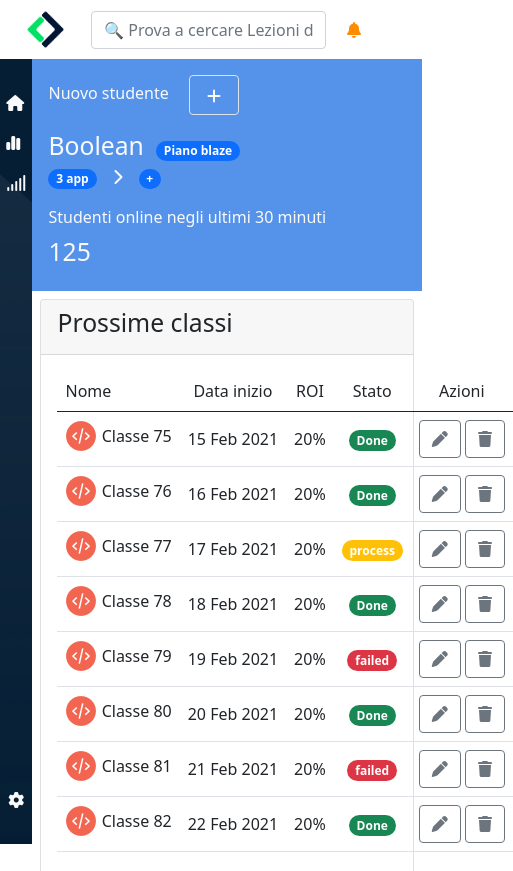
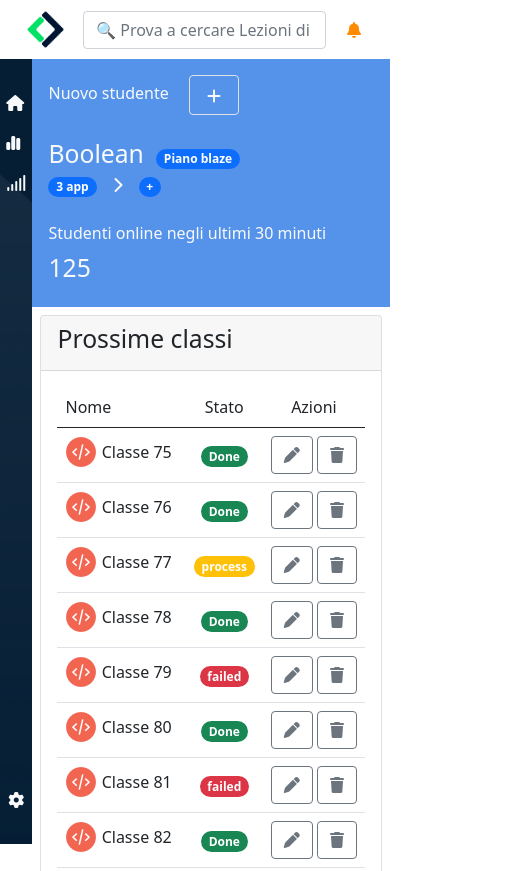
Before and after one commit to Daniele-Taullaraj/html-css-bootstrap-dashboard, a plain HTML site: page index.html in a window 390 px wide. Shown: the top 871 px of the page, 513 px wide, since content can reach past the window. Drawn offline with nearby package versions, Linux system fonts and the light colour scheme.

Commit message:
settled table

```diff
--- a/index.html
+++ b/index.html
@@ -19,8 +19,8 @@
 <body>
 
     <!-- +++++++++++++++++++++++++++++++++++ HEADER +++++++++++++++++++++++++++++++++++ -->
-    <header class="navbar navbar-expand position-fixed w-100 px-3 align-items-center">
-        <div class="navbar-brand ">
+    <header class="navbar navbar-expand position-fixed w-100 px-3 ">
+        <div class="me-2">
             <img src="./img/logo.svg" alt="" class="d-none d-md-inline">
             <img src="./img/mobile-logo.png" alt="" class="d-md-none" id="small-logo">
         </div>
@@ -56,8 +56,8 @@
 
                 <nav class="d-flex flex-column justify-content-between align-items-center py-4">
 
-                    <ul class="nav  nav-pills flex-column">
-                        <li class="nav-item">
+                    <ul class="nav nav-pills flex-column">
+                        <li class="nav-item ">
                             <a href="#" class="nav-link text-light px-0 responsive-text nav-hover">
                                 <i class="fa-solid fa-house me-3 ps-3"></i>
                                 <span class="d-none d-lg-inline ms-2"> Home</span>
@@ -77,7 +77,7 @@
                         </li>
                     </ul>
 
-                    <div>
+                    <div class="nav-item ">
                         <a href="#" class="nav-link text-light px-0 responsive-text nav-hover">
                             <i class="fa-solid fa-gear me-3 ps-3"></i>
                             <span class="d-none d-lg-inline ms-2"> Admin</span>
@@ -94,10 +94,10 @@
 
 
                     <!-- +++++++++++++++++++++++++++++++++++ ADD STUDENT  +++++++++++++++++++++++++++++++++++ -->
-                    <div class="d-flex flex-column flex-sm-row p-3 m-0" id="student">
+                    <div class="d-flex flex-column flex-sm-row p-3 gap-2" id="student">
 
                         <div
-                            class="order-sm-3 col responsive-text d-md-flex align-items-start justify-content-end pe-lg-5">
+                            class="order-sm-3 col d-md-flex align-items-start justify-content-end responsive-text pe-lg-5">
                             <span class="text-light pt-2 me-3">Nuovo studente</span>
                             <button class="btn border border-1 rounded" type="button" data-bs-toggle="offcanvas"
                                 data-bs-target="#offcanvasNavbar" aria-controls="offcanvasNavbar"
@@ -189,7 +189,7 @@
                                             <label for="Stato" class="fw-bold">Stato</label><br>
                                             <select name="Stato" id="Stato" class="form-control">
                                                 <option value="" disabled selected hidden>Scegli <span>&#9660;</span>
-                                                </option> <!-- Utilizzo dello span per l'icona e il testo -->
+                                                </option>
                                                 <option value="">Scegli <span>&#9660;</span></option>
                                                 <option value="1">Scegli1</option>
                                                 <option value="2">Scegli2</option>
@@ -231,8 +231,9 @@
                                         <thead>
                                             <tr>
                                                 <td style="width:60%">Nome</td>
-                                                <td class="responsive-text text-center">Data inizio</td>
-                                                <td class="text-center">ROI</td>
+                                                <td class="responsive-text text-center d-none d-sm-table-cell">
+                                                    Data inizio</td>
+                                                <td class="text-center d-none d-sm-table-cell">ROI</td>
                                                 <td class="text-center">Stato</td>
                                                 <td class="text-center">Azioni</td>
 
@@ -244,9 +245,11 @@
                                                     <img src="./img/avatar.png" alt="">
                                                     <span class="align-middle">Classe 75</span>
                                                 </td>
-                                                <td class="align-middle text-center ">15 Feb
+                                                <td class="align-middle text-center d-none d-sm-table-cell ">15
+                                                    Feb
                                                     2021</td>
-                                                <td class="align-middle text-center ">20%</td>
+                                                <td class="align-middle text-center d-none d-sm-table-cell ">20%
+                                                </td>
                                                 <td class="align-middle text-center">
                                                     <span class="badge rounded-pill bg-success">Done</span>
                                                 </td>
@@ -262,8 +265,10 @@
                                                     <img src="./img/avatar.png" alt="">
                                                     <span class="align-middle">Classe 76</span>
                                                 </td>
-                                                <td class="align-middle text-center">16 Feb 2021</td>
-                                                <td class="align-middle text-center">20%</td>
+                                                <td class="align-middle text-center d-none d-sm-table-cell">16
+                                                    Feb 2021</td>
+                                                <td class="align-middle text-center d-none d-sm-table-cell">20%
+                                                </td>
                                                 <td class="align-middle text-center">
                                                     <span class="badge rounded-pill bg-success">Done</span>
                                                 </td>
@@ -279,8 +284,10 @@
                                                     <img src="./img/avatar.png" alt="">
                                                     <span class="align-middle">Classe 77</span>
                                                 </td>
-                                                <td class="align-middle text-center">17 Feb 2021</td>
-                                                <td class="align-middle text-center">20%</td>
+                                                <td class="align-middle text-center d-none d-sm-table-cell">17
+                                                    Feb 2021</td>
+                                                <td class="align-middle text-center d-none d-sm-table-cell">20%
+                                                </td>
                                                 <td class="align-middle text-center">
                                                     <span class="badge rounded-pill bg-warning">process</span>
                                                 </td>
@@ -296,8 +303,10 @@
                                                     <img src="./img/avatar.png" alt="">
                                                     <span class="align-middle">Classe 78</span>
                                                 </td>
-                                                <td class="align-middle text-center">18 Feb 2021</td>
-                                                <td class="align-middle text-center">20%</td>
+                                                <td class="align-middle text-center d-none d-sm-table-cell">18
+                                                    Feb 2021</td>
+                                                <td class="align-middle text-center d-none d-sm-table-cell">20%
+                                                </td>
                                                 <td class="align-middle text-center">
                                                     <span class="badge rounded-pill bg-success">Done</span>
                                                 </td>
@@ -313,8 +322,10 @@
                                                     <img src="./img/avatar.png" alt="">
                                                     <span class="align-middle">Classe 79</span>
                                                 </td>
-                                                <td class="align-middle text-center">19 Feb 2021</td>
-                                                <td class="align-middle text-center">20%</td>
+                                                <td class="align-middle text-center d-none d-sm-table-cell">19
+                                                    Feb 2021</td>
+                                                <td class="align-middle text-center d-none d-sm-table-cell">20%
+                                                </td>
                                                 <td class="align-middle text-center">
                                                     <span class="badge rounded-pill bg-danger">failed</span>
                                                 </td>
@@ -330,8 +341,10 @@
                                                     <img src="./img/avatar.png" alt="">
                                                     <span class="align-middle">Classe 80</span>
                                                 </td>
-                                                <td class="align-middle text-center">20 Feb 2021</td>
-                                                <td class="align-middle text-center">20%</td>
+                                                <td class="align-middle text-center d-none d-sm-table-cell">20
+                                                    Feb 2021</td>
+                                                <td class="align-middle text-center d-none d-sm-table-cell">20%
+                                                </td>
                                                 <td class="align-middle text-center">
                                                     <span class="badge rounded-pill bg-success">Done</span>
                                                 </td>
@@ -347,8 +360,10 @@
                                                     <img src="./img/avatar.png" alt="">
                                                     <span class="align-middle">Classe 81</span>
                                                 </td>
-                                                <td class="align-middle text-center">21 Feb 2021</td>
-                                                <td class="align-middle text-center">20%</td>
+                                                <td class="align-middle text-center d-none d-sm-table-cell">21
+                                                    Feb 2021</td>
+                                                <td class="align-middle text-center d-none d-sm-table-cell">20%
+                                                </td>
                                                 <td class="align-middle text-center">
                                                     <span class="badge rounded-pill bg-danger">failed</span>
                                                 </td>
@@ -364,8 +379,10 @@
                                                     <img src="./img/avatar.png" alt="">
                                                     <span class="align-middle">Classe 82</span>
                                                 </td>
-                                                <td class="align-middle text-center">22 Feb 2021</td>
-                                                <td class="align-middle text-center">20%</td>
+                                                <td class="align-middle text-center d-none d-sm-table-cell">22
+                                                    Feb 2021</td>
+                                                <td class="align-middle text-center d-none d-sm-table-cell">20%
+                                                </td>
                                                 <td class="align-middle text-center">
                                                     <span class="badge rounded-pill bg-success">Done</span>
                                                 </td>
```
